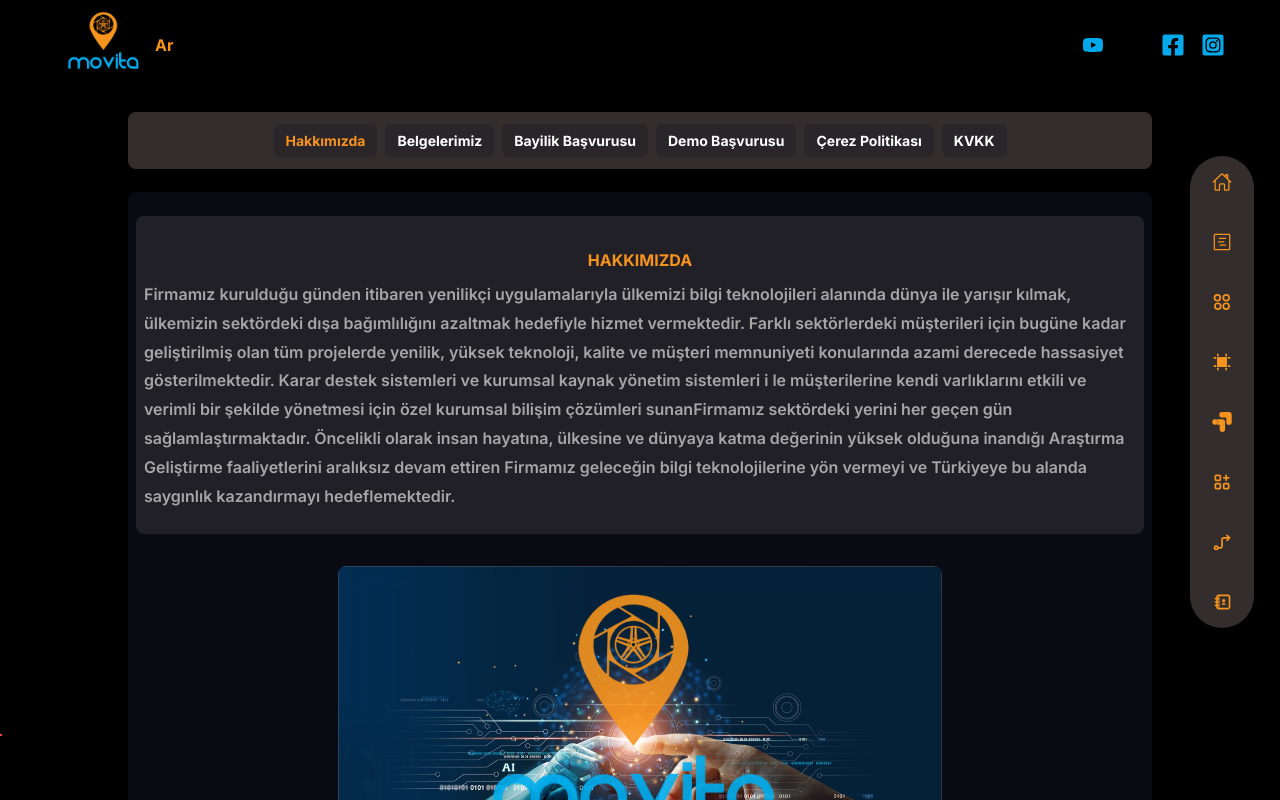
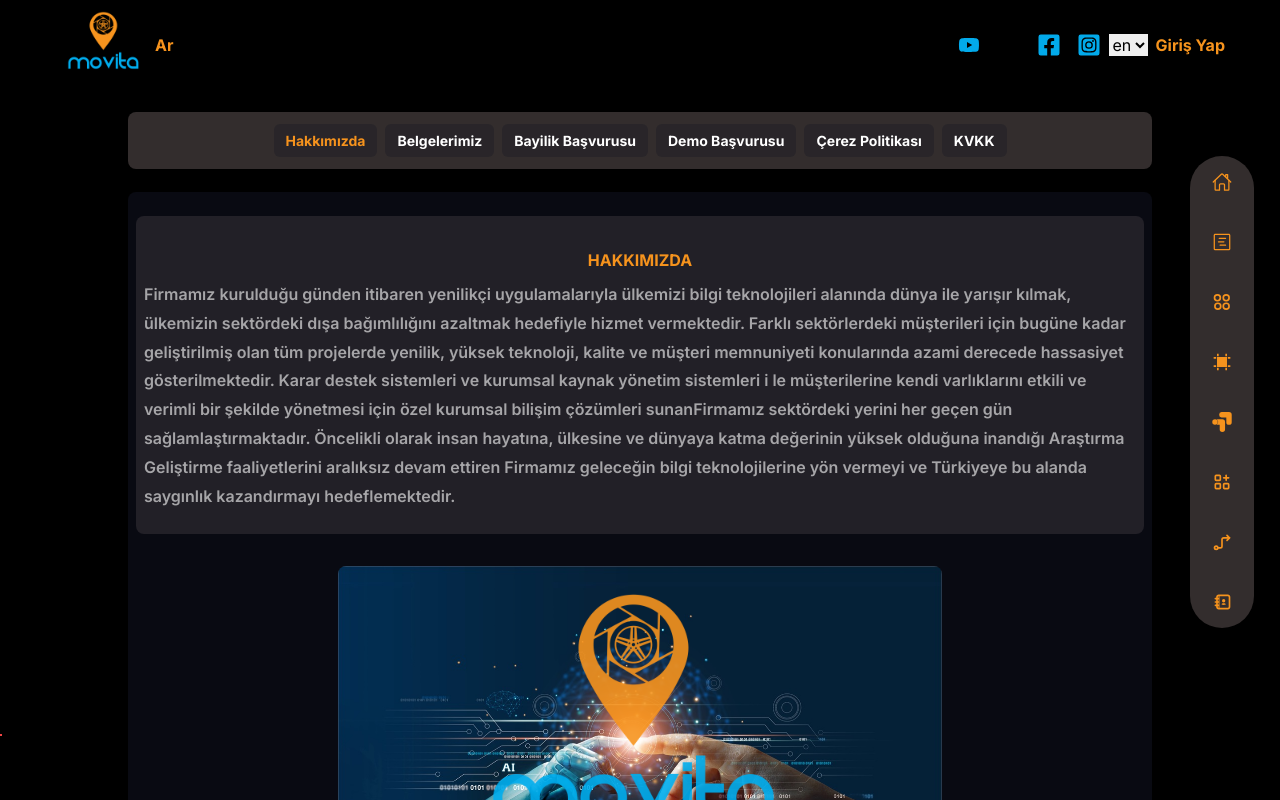
Before and after one commit to erdemir123/movitason, a Next.js app: page /en/kurumsal in a window 1280 px wide. Shown: the top 800 px of the page. Built offline with nearby package versions, Linux system fonts and the light colour scheme; some icons are missing.

Commit message:
intl designed

```diff
--- a/components/Header.jsx
+++ b/components/Header.jsx
@@ -4,6 +4,7 @@
 import Link from "next/link"
 import Image from "next/image"
 import Typewriter from "typewriter-effect";
+import LocaleSwitcher from './LocaleSwitch'
 
 export default function Header() {
   return (
@@ -12,7 +13,7 @@
 
         <Link href={"/"} className='md:flex items-center text-accent font-bold '>
           <Image src={"/movitaLogo.png"} width={100} height={48} alt='' priority={true} />
-          <div className='hidden md:block'>
+          <div className='hidden lg:block'>
           <Typewriter
         options={{
           strings: ["Araç Takip Sistemleri", "Kamera Sistemleri", "Güvenlik Sistemleri"],
@@ -24,7 +25,13 @@
       />
           </div>
         </Link>
+        <div className=' hidden flex-1 lg:flex justify-center lg:justify-end items-center gap-4 text-2xl'>
         <Socials/>
+        </div>
+        <LocaleSwitcher/>
+        <div>
+          <Link href="https://movita.com.tr/login" className='text-accent font-bold '>Giriş Yap</Link>
+        </div>
       </div>
     </div>
   )
--- /dev/null
+++ b/components/LocaleSwitch.jsx
@@ -0,0 +1,25 @@
+// components/LocaleSwitcher.jsx
+import { useLocale, useTranslations } from 'next-intl';
+import { usePathname, useRouter} from 'next/navigation';
+
+export default function LocaleSwitcher() {
+  const locale = useLocale();
+  const router=useRouter()
+  const pathname = usePathname()
+  console.log("s",locale)
+
+
+  function handleLocaleChange(e) {
+    const nextLocale = e.target.value;
+    const newPathname = pathname.replace(/\/(en|tr)(\/.*)?$/, `/${nextLocale}$2`);
+    console.log(newPathname);
+    router.replace(newPathname); // Router'ı kullanarak sayfayı değiştir
+  }
+
+  return (
+    <select value={locale} onChange={handleLocaleChange}>
+      <option value="en">en</option>
+      <option value="tr">tr</option>
+    </select>
+  );
+}
--- a/components/MotionDiv.jsx
+++ b/components/MotionDiv.jsx
@@ -2,25 +2,34 @@
 import { motion } from "framer-motion";
 import Typewriter from "typewriter-effect";
 import { fadeIn } from "@/variants";
+import Socials from "./Socials";
 
 
 const MotionDiv = () => {
   return (
-    <motion.div  className="text-[#F3B664] xl:text-4xl font-bold text-lg md:text-3xl flex gap-2 justify-center xl:justify-start mb-4"
+    <motion.div  className="text-[#F3B664] xl:text-4xl font-bold text-lg md:text-3xl flex gap-2 justify-center xl:justify-start mb-4 flex-col"
     variants={fadeIn("down",0.3)}
     initial="hidden"
     animate="show"
     exit="hidden"
-    > <span>movita</span>
-      {/* <Typewriter
+    >
+    <span className="hidden lg:block">movita </span>
+    <div className="lg:hidden flex justify-center">
+      <Typewriter
         options={{
-          strings: ["Araç Takip Sistemleri", "Kamera Sistemleri", "Güvenlik Sistemleri"],
+          strings: ["movita Araç Takip Sistemleri", "movita Kamera Sistemleri", "movita Güvenlik Sistemleri"],
           autoStart: true,
           loop: true,
           delay: 100,
           cursor:""
         }}
-      />  */}
+      />
+
+    </div>
+    <div className="flex justify-center lg:hidden">
+    <Socials/>
+
+    </div>
     </motion.div>
   );
 };
--- a/components/Socials.jsx
+++ b/components/Socials.jsx
@@ -21,7 +21,7 @@
     }),
   };
   return (
-    <div className="flex-1 flex justify-end items-center gap-4 text-2xl">
+    <div className="flex-1 flex justify-center lg:justify-end items-center gap-4 text-2xl">
       {socialTabs.map((item, index) => {
         return (
           <motion.div
```
